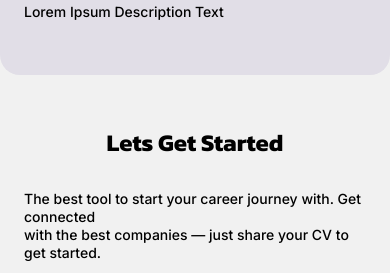
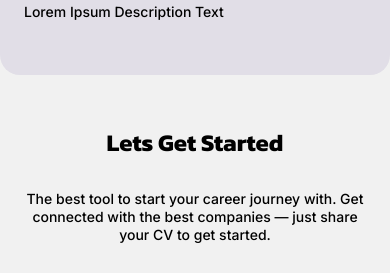
Before and after one commit to Serikbol84/02-project-Jumystap-mobile-version-, a plain HTML site: page index.html in a window 390 px wide. Shown: the part 1293-1566 px from the top of the page. Drawn offline with Linux system fonts and the light colour scheme.

Commit message:
fixed input text line

```diff
--- a/index.html
+++ b/index.html
@@ -128,8 +128,7 @@
                     <div class="input-text">
                         <span>Lets Get Started</span>
                     </div>
-                    <p>The best tool to start your career journey with. Get connected
-                        <br>with the best companies — just share your CV to get started.</p>
+                    <p>The best tool to start your career journey with. Get connected with the best companies — just share your CV to get started.</p>
                 </div>
                 <div class="search-field">
                     <input class="search-text" type="text" placeholder="Search for job by keywords"/>
--- a/main.css
+++ b/main.css
@@ -333,6 +333,10 @@ img {
     height: 222px;
 }
 
+.input {
+    max-width: 500px;
+}
+
 .input p{
     margin: 0;
     margin-bottom: 32px;
--- a/media.css
+++ b/media.css
@@ -199,7 +199,7 @@
         text-align: center;
     }
 
-    .input-text p{
+    .input p{
         text-align: center;
     }
 
```
